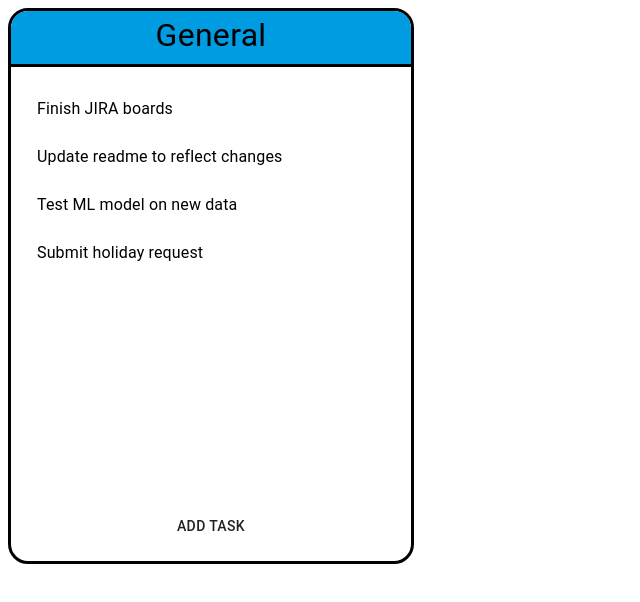
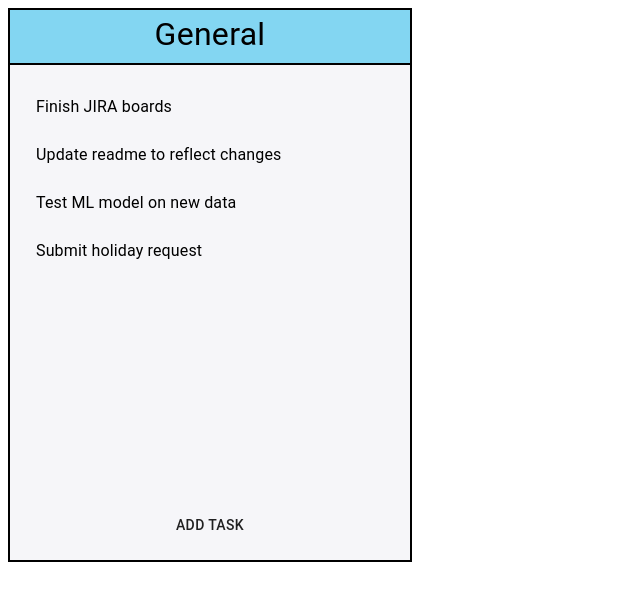
Before and after one commit to joekitsmith/task-tracker, a React (Create React App) app: page / in a window 1280 px wide. Shown: the top 602 px of the page, without its empty margins (0-640 px from the left). Built offline with nearby package versions, Linux system fonts and the light colour scheme.

Commit message:
Updated border and background

```diff
--- a/src/components/CategoryBoard.js
+++ b/src/components/CategoryBoard.js
@@ -10,28 +10,27 @@ const useStyles = makeStyles(() => ({
         flexDirection: 'column',
         height: 550,
         width: 400,
-        border: "3px solid black",
-        borderRadius: 20
+        border: "2px solid black",
     },
     headerBox: {
         flex: 1,
         height: 100,
-        backgroundColor: '#009ce2',
-        borderBottom: "3px solid black",
-        borderTopRightRadius: 17,
-        borderTopLeftRadius: 17,
+        backgroundColor: '#83d6f2',
+        borderBottom: "2px solid black",
         fontSize: 32,
         textAlign: 'center'
     },
     bodyBox: {
         flex: 8,
         padding: 10,
-        height: 400
+        height: 400,
+        backgroundColor: '#f6f6f9'
     },
     addBox: {
         flex: 1,
         textAlign: 'center',
-        height: 50
+        height: 50,
+        backgroundColor: '#f6f6f9'
     }
 }))
 
```
